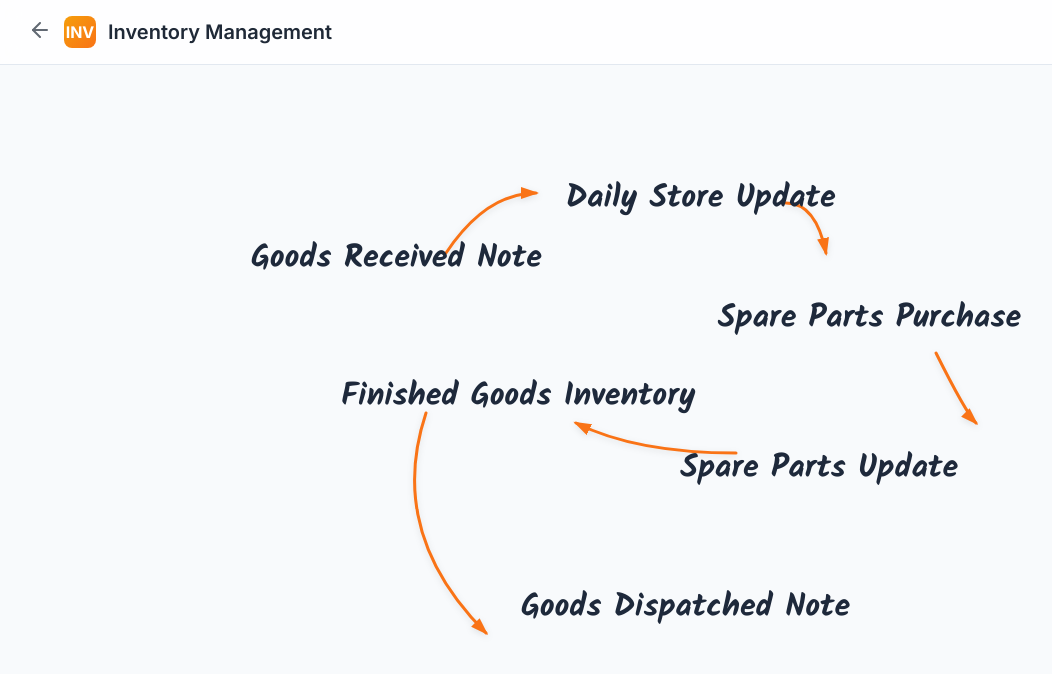
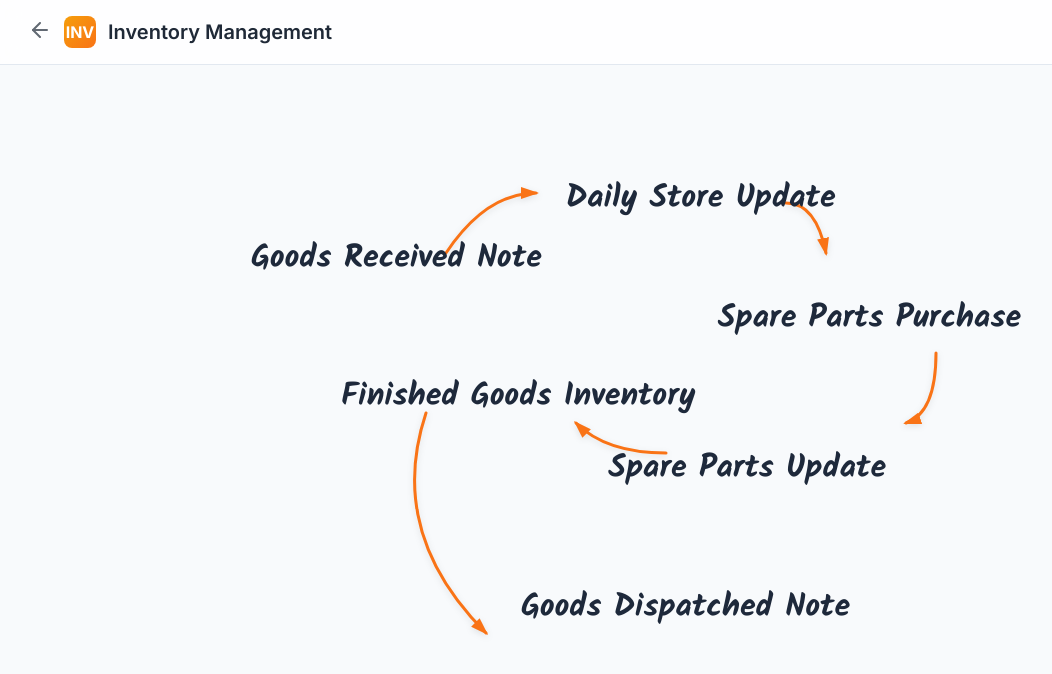
Before and after one commit to vicky34D/Production-Data-Entry.github.io, a React (Vite) app: page /inventory in a window 1280 px wide. Shown: the top 674 px of the page, without its empty margins (4-1056 px from the left). Built offline with nearby package versions, Linux system fonts and the light colour scheme.

Commit message:
Revert SPU position and arrows

```diff
--- a/src/components/InventoryHub.css
+++ b/src/components/InventoryHub.css
@@ -75,7 +75,7 @@
 
 .item-spu {
     top: 50%;
-    right: 12%;
+    right: 20%;
 }
 
 .item-fgi {
--- a/src/components/InventoryHub.jsx
+++ b/src/components/InventoryHub.jsx
@@ -45,10 +45,10 @@ const InventoryHub = () => {
                         <path d="M 600 70 Q 630 70 640 120" markerEnd="url(#arrowhead)" />
 
                         {/* SPP -> SPU */}
-                        <path d="M 750 220 Q 780 280 790 290" markerEnd="url(#arrowhead)" />
+                        <path d="M 750 220 Q 750 280 720 290" markerEnd="url(#arrowhead)" />
 
                         {/* SPU -> FGI */}
-                        <path d="M 550 320 Q 450 320 390 290" markerEnd="url(#arrowhead)" />
+                        <path d="M 480 320 Q 420 320 390 290" markerEnd="url(#arrowhead)" />
 
                         {/* FGI -> GDN */}
                         <path d="M 240 280 Q 200 400 300 500" markerEnd="url(#arrowhead)" />
```
